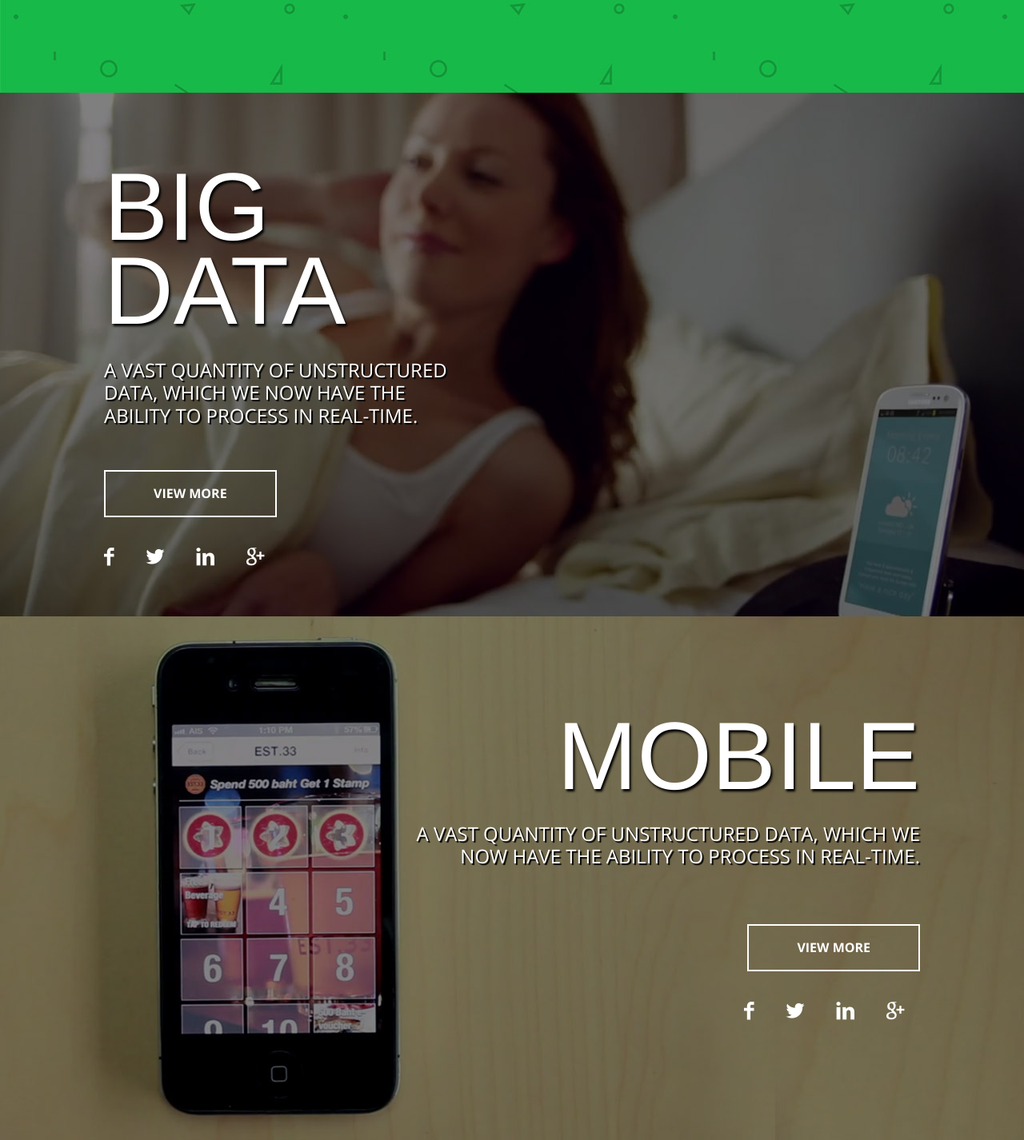
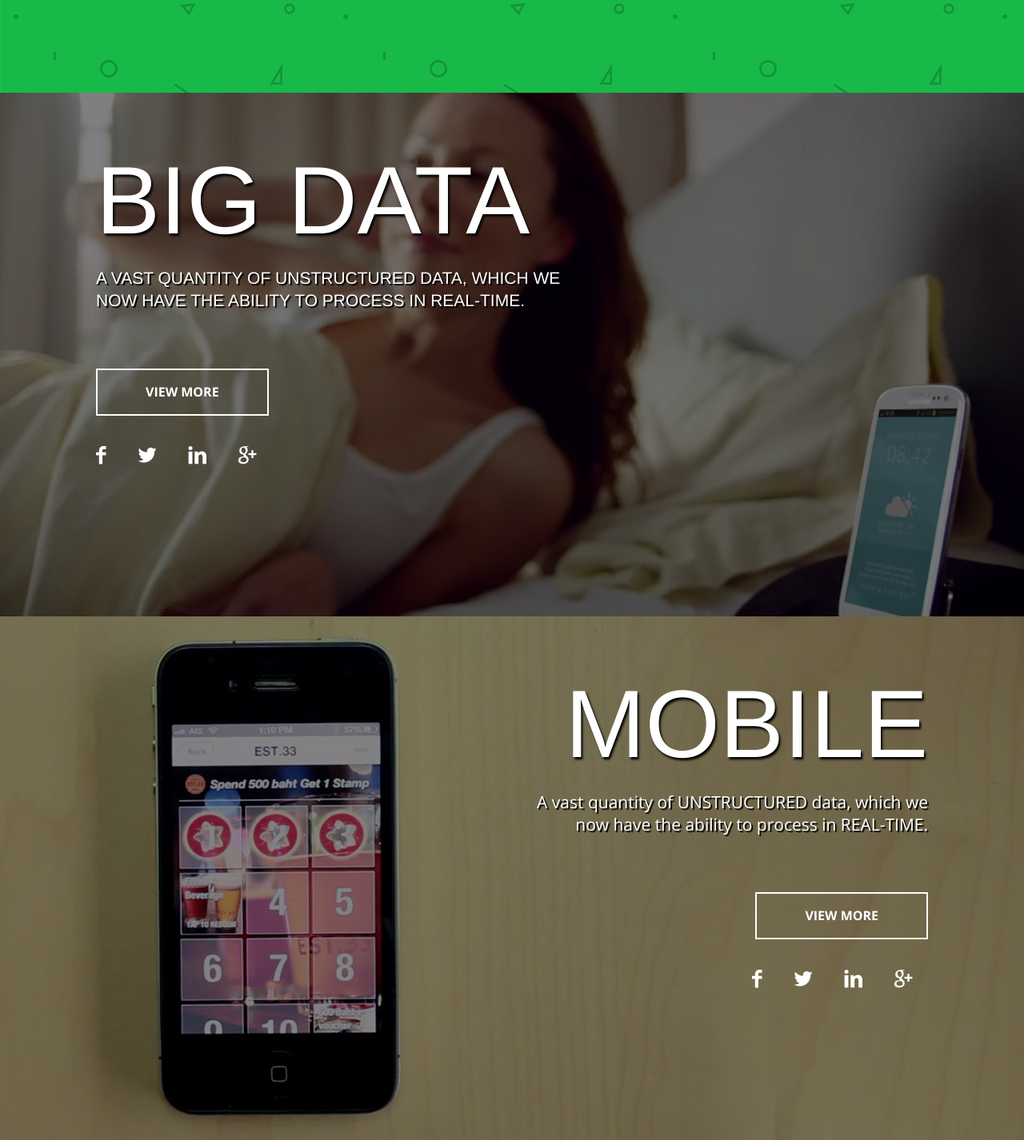
Before and after one commit to globant/globant-trends, a PHP site: page /video.html in a window 1280 px wide. Shown: the part 538-1964 px from the top of the page at 80% size. Run offline with PHP 8.4, Linux system fonts and the light colour scheme; some web fonts are replaced.

Commit message:
clean scss

```diff
--- a/scss/app.scss
+++ b/scss/app.scss
@@ -365,50 +365,17 @@ header {
 .video-for-work {
   background: url("../img/bg-videos.jpg") no-repeat;
   background-size: cover;
-  text-align: left;
-  padding: rem-calc(90) 0 0 rem-calc(130);
 
-  @include at-small() {
-    padding: rem-calc(90) 0 0 rem-calc(35);
+  p.description {
+    text-transform: uppercase;
+    font-family: Miso Bold, Helvetica, Arial, sans-serif;
   }
-
-
-  h2 {
-    width: rem-calc(300);
-    display: inline-block;
-    line-height: rem-calc(105);
-  }
-
-  p {
-
-    &.description {
-      font-family: Miso Bold, "Open Sans", Helvetica, Arial, sans-serif;
-      text-transform: uppercase;
-      font-size: rem-calc(24);
-      width: rem-calc(450);
-      padding: rem-calc(33) 0;
-    }
-
-  }
-
 
 }
 
 .mobile-ux {
   background: url("../img/mobile-ux.jpg") no-repeat;
   background-size: cover;
-  text-align: right;
-  padding: rem-calc(90) rem-calc(130) 0 0;
-
-  p {
-
-    &.description {
-      font-family: Miso Bold, "Open Sans", Helvetica, Arial, sans-serif;
-      text-transform: uppercase;
-      font-size: rem-calc(24);
-    }
-
-  }
 
 }
 
@@ -454,3 +421,27 @@ header {
     }
 
 }
+
+.inner-wrap {
+
+  &.left {
+    text-align: left;
+    padding: rem-calc(50) 0 0 rem-calc(120);
+
+    h2 {
+      text-align: left;
+    }
+
+  }
+
+    &.right {
+    text-align: right;
+    padding: rem-calc(50) rem-calc(120) 0 0;
+
+    h2 {
+      text-align: right;
+    }
+
+  }
+
+}
--- a/video.html
+++ b/video.html
@@ -29,12 +29,12 @@
     <div class="row">
       <div class="large-12 columns off-canvas-wrap" data-offcanvas>
 
-        <div class="video-for-work inner-wrap">
+        <div class="video-for-work inner-wrap left">
 
-          <h2 class="text-left">Big Data</h2>
+          <h2>Big Data</h2>
 
           <p class="description">
-            A vast quantity of UNSTRUCTURED data, which we
+            A vast quantity of UNSTRUCTURED data, which we <br>
             now have the ability to process in REAL-TIME.
           </p>
 
@@ -89,11 +89,11 @@
     <div class="row">
       <div class="large-12 columns off-canvas-wrap" data-offcanvas>
 
-        <div class="mobile-ux inner-wrap">
+        <div class="mobile-ux inner-wrap right">
 
-          <h2 class="text-right">Mobile</h2>
+          <h2>Mobile</h2>
 
-          <p class="description text-right">
+          <p class="description">
             A vast quantity of UNSTRUCTURED data, which we <br/>
             now have the ability to process in REAL-TIME.
           </p>
```
Also changed, not shown: css/app.css.
